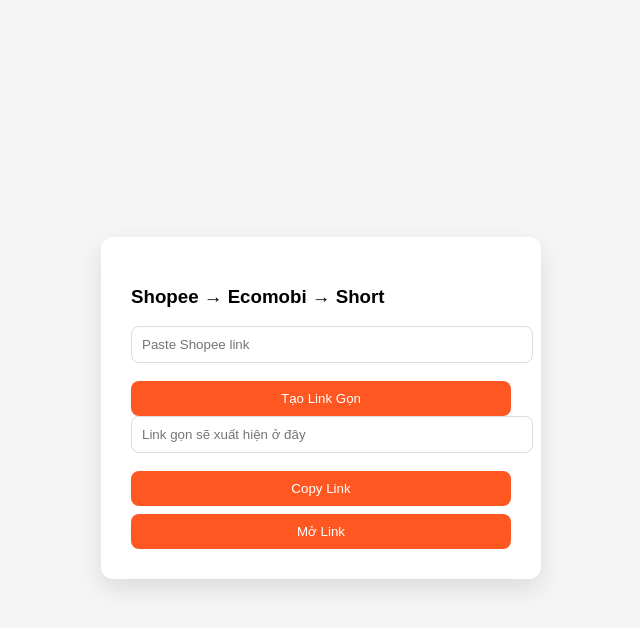
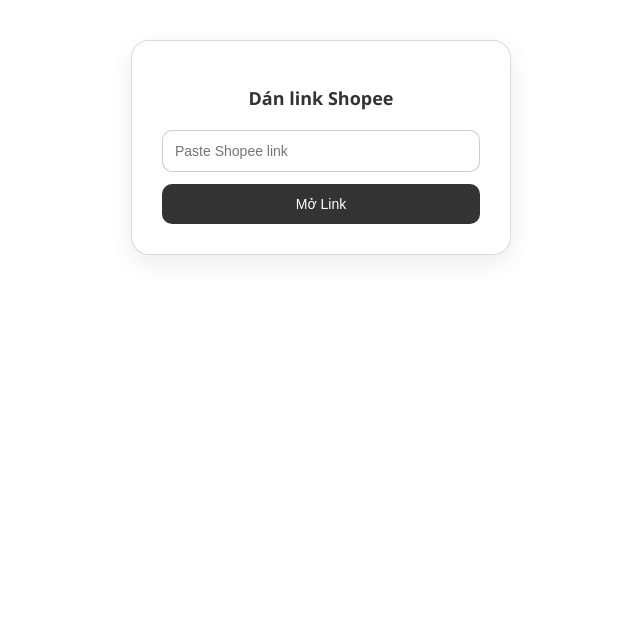
Before and after one commit to thnhmii/convert-tool, a website: page index.html in a window 1280 px wide. Shown: the whole page, without its empty margins (319-959 px from the left). Drawn offline with Linux system fonts and the light colour scheme.

Commit message:
Update index.html

```diff
--- a/index.html
+++ b/index.html
@@ -2,103 +2,83 @@
 <html>
 <head>
 <meta charset="UTF-8">
-<title>Ecomobi Short Link Tool</title>
+<title>Shopee Link</title>
 
 <style>
+*{box-sizing:border-box}
+
 body{
-  font-family: Arial;
-  background:#f5f5f5;
+  margin:0;
+  font-family:'Segoe UI',sans-serif;
+  background:transparent;
   display:flex;
   justify-content:center;
-  align-items:center;
-  height:100vh;
+  align-items:flex-start;
+  padding:40px 15px;
 }
 
-.box{
-  background:white;
+.container{
+  width:100%;
+  max-width:380px;
   padding:30px;
-  border-radius:12px;
-  width:380px;
-  box-shadow:0 10px 25px rgba(0,0,0,0.1);
+  border-radius:18px;
+  background:rgba(255,255,255,0.35);
+  backdrop-filter:blur(12px);
+  border:1px solid rgba(0,0,0,0.15);
+  box-shadow:0 8px 25px rgba(0,0,0,0.08);
+}
+
+h2{
+  text-align:center;
+  margin-bottom:20px;
+  font-size:18px;
+  color:#333;
+  font-weight:600;
 }
 
 input{
   width:100%;
-  padding:10px;
-  margin-bottom:10px;
-  border:1px solid #ddd;
-  border-radius:8px;
+  padding:12px;
+  border:1px solid rgba(0,0,0,0.2);
+  border-radius:10px;
+  font-size:14px;
+  margin-bottom:12px;
+  background:rgba(255,255,255,0.6);
 }
 
 button{
   width:100%;
-  padding:10px;
-  margin-top:8px;
+  padding:12px;
+  border-radius:10px;
+  font-size:14px;
+  cursor:pointer;
+  background:#333;
+  color:white;
   border:none;
-  border-radius:8px;
-  cursor:pointer;
-  background:#ff5722;
-  color:white;
-}
-
-button:hover{
-  opacity:0.9;
 }
 </style>
 </head>
 
 <body>
 
-<div class="box">
-  <h3>Shopee → Ecomobi → Short</h3>
-
-  <input type="text" id="inputLink" placeholder="Paste Shopee link">
-
-  <button onclick="generate()">Tạo Link Gọn</button>
-
-  <input type="text" id="result" readonly placeholder="Link gọn sẽ xuất hiện ở đây">
-
-  <button onclick="copy()">Copy Link</button>
-  <button onclick="openLink()">Mở Link</button>
+<div class="container">
+  <h2>Dán link Shopee</h2>
+  <input type="text" id="original" placeholder="Paste Shopee link">
+  <button onclick="goLink()">Mở Link</button>
 </div>
 
 <script>
 const TOKEN = "YcjWkLnSTyytUqnNLBthd";
 
-async function generate(){
-  let link = document.getElementById("inputLink").value.trim();
-  if(!link){
-    alert("Nhập link trước đã");
-    return;
-  }
+function goLink(){
+  let link = document.getElementById("original").value.trim();
+  if(!link) return;
 
-  // Bước 1: tạo link ecomobi
   let encoded = encodeURIComponent(link);
-  let ecoLink = `https://goeco.mobi/?token=${TOKEN}&url=${encoded}`;
+  let finalLink = `https://goeco.mobi/?token=${TOKEN}&url=${encoded}`;
 
-  try{
-    // Bước 2: gửi sang TinyURL để rút gọn
-    let response = await fetch(`https://tinyurl.com/api-create.php?url=${encodeURIComponent(ecoLink)}`);
-    let shortLink = await response.text();
-
-    document.getElementById("result").value = shortLink;
-  }catch(err){
-    alert("Lỗi khi rút gọn link");
-  }
-}
-
-function copy(){
-  let text = document.getElementById("result");
-  text.select();
-  document.execCommand("copy");
-  alert("Đã copy");
-}
-
-function openLink(){
-  let link = document.getElementById("result").value;
-  if(link){
-    window.open(link, "_blank");
-  }
+  // Nhảy thẳng luôn
+  window.location.href = finalLink;
 }
 </script>
 
```
